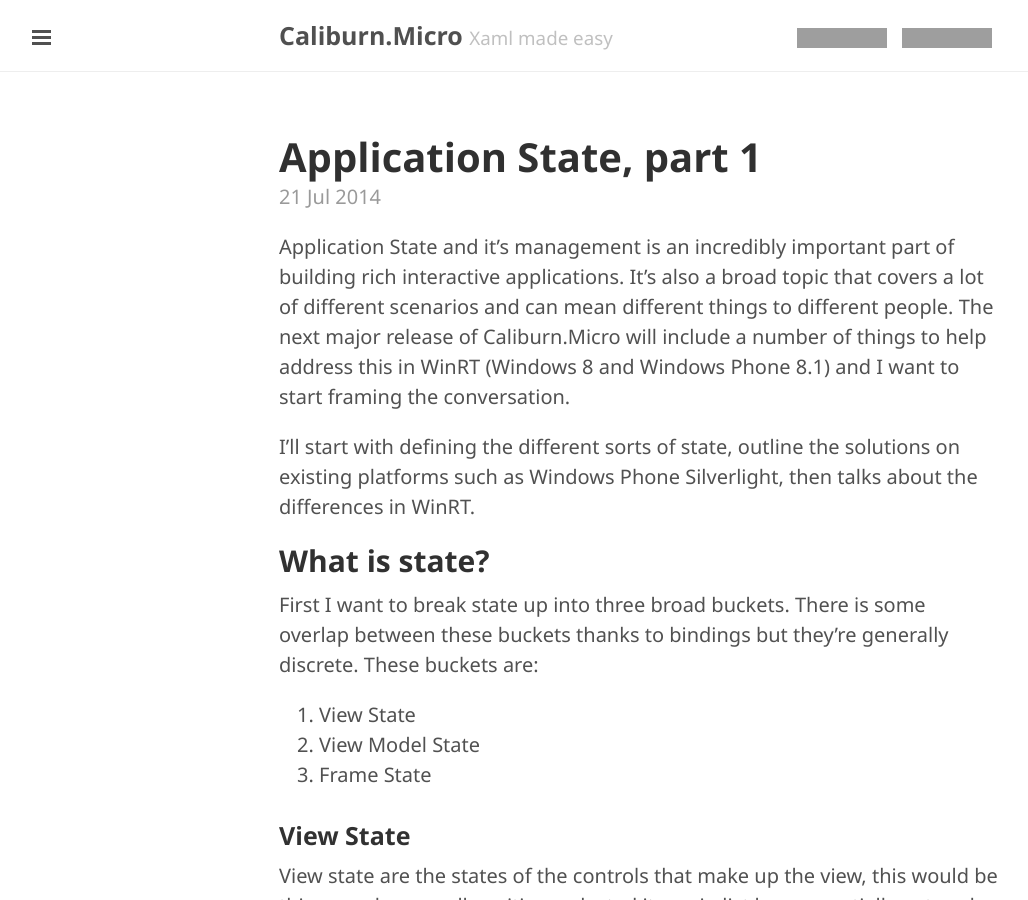
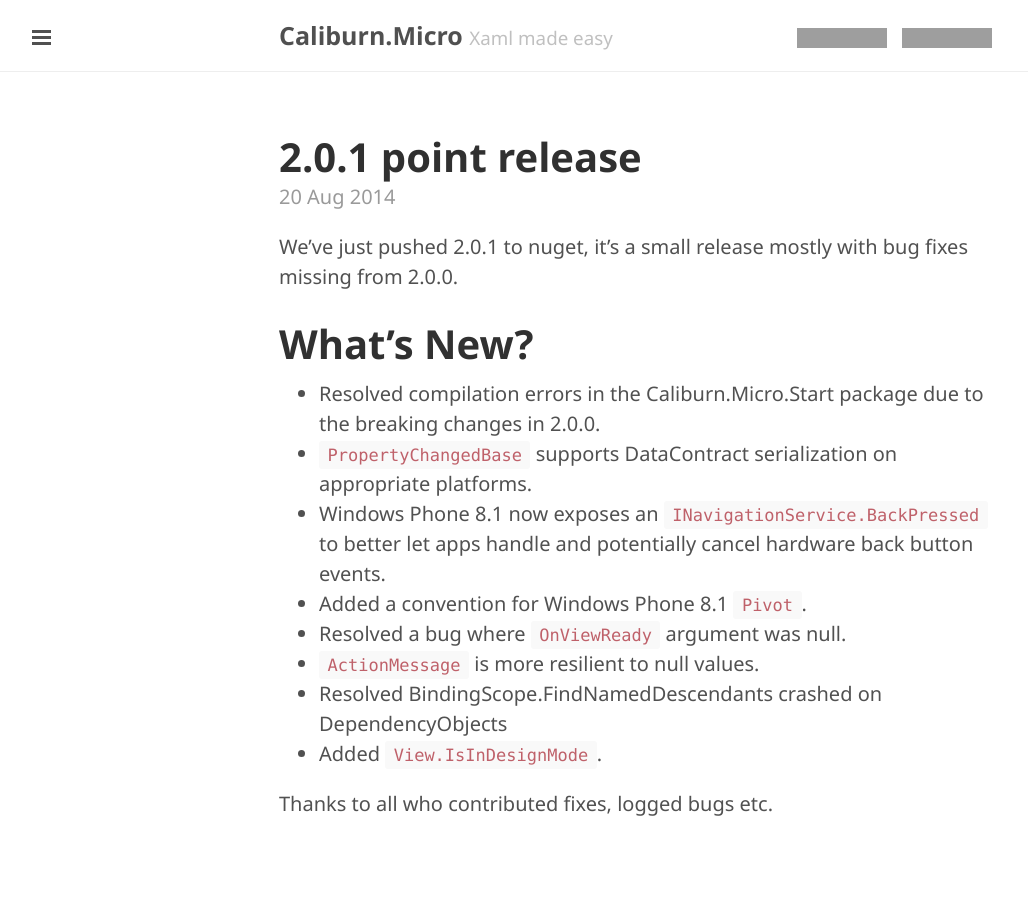
Before and after one commit to Caliburn-Micro/caliburn-micro.github.io, a Jekyll site: the page built from announcements/index.html, in a window 1280 px wide and 900 px high. Shown: the whole window, without its empty margins (1-1029 px from the left). Built offline with Jekyll 4.4.1, drawn with Linux system fonts in a browser that asks for light colours; the list of posts is cut into pages by our own code; grey boxes are pictures that could not be loaded.

Commit message:
2.0.1 release

```diff
--- a/_config.yml
+++ b/_config.yml
@@ -23,7 +23,7 @@
 paginate_path: '/announcements/:num'
 
 # Custom vars
-version: 2.0.0
+version: 2.0.1
 
 github:
   repo: https://github.com/caliburn-micro/caliburn.micro
--- /dev/null
+++ b/_posts/2014-08-20-2.0.1-release.md
@@ -0,0 +1,19 @@
+---
+layout: post
+title: 2.0.1 point release
+---
+
+We've just pushed 2.0.1 to nuget, it's a small release mostly with bug fixes missing from 2.0.0.
+
+# What's New?
+
+- Resolved compilation errors in the Caliburn.Micro.Start package due to the breaking changes in 2.0.0.
+- `PropertyChangedBase` supports DataContract serialization on appropriate platforms.
+- Windows Phone 8.1 now exposes an `INavigationService.BackPressed` to better let apps handle and potentially cancel hardware back button events.
+- Added a convention for Windows Phone 8.1 `Pivot`.
+- Resolved a bug where `OnViewReady` argument was null.
+- `ActionMessage` is more resilient to null values.
+- Resolved BindingScope.FindNamedDescendants crashed on DependencyObjects
+- Added `View.IsInDesignMode`.
+
+Thanks to all who contributed fixes, logged bugs etc.
```
